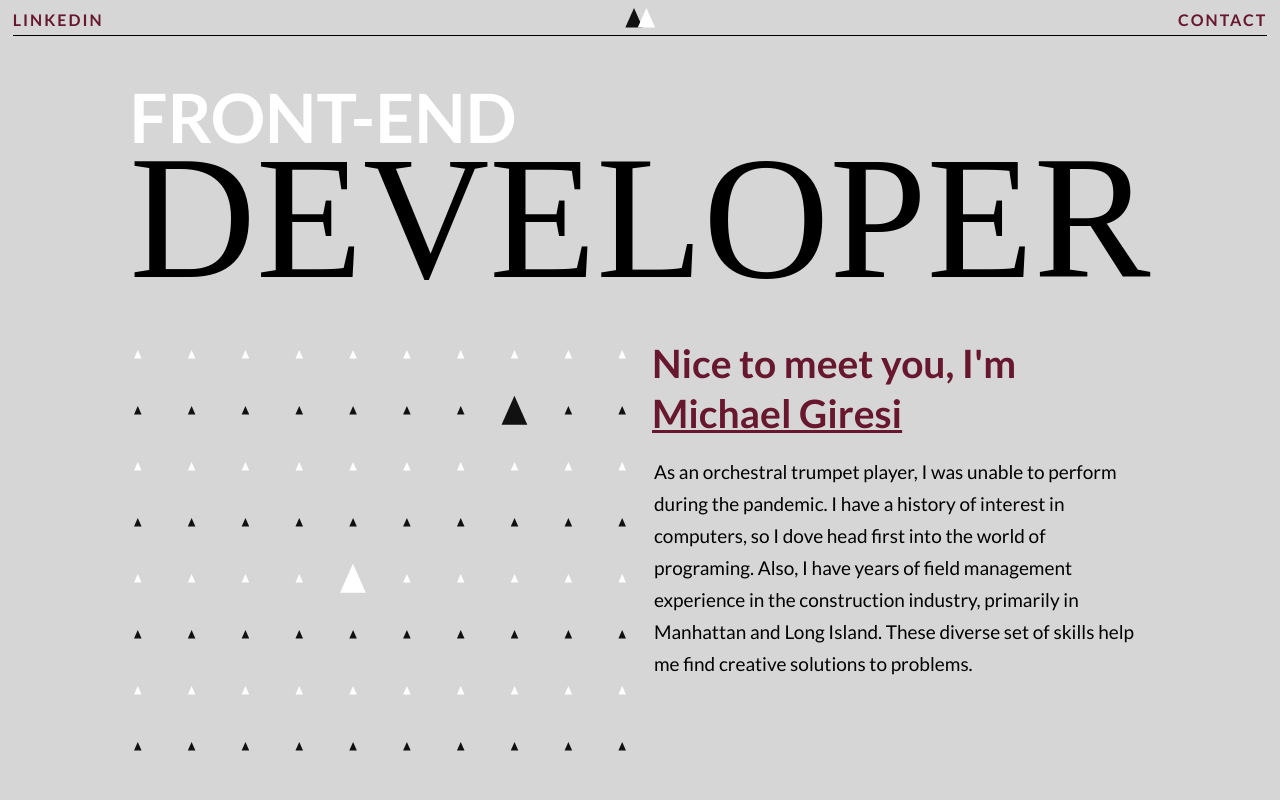
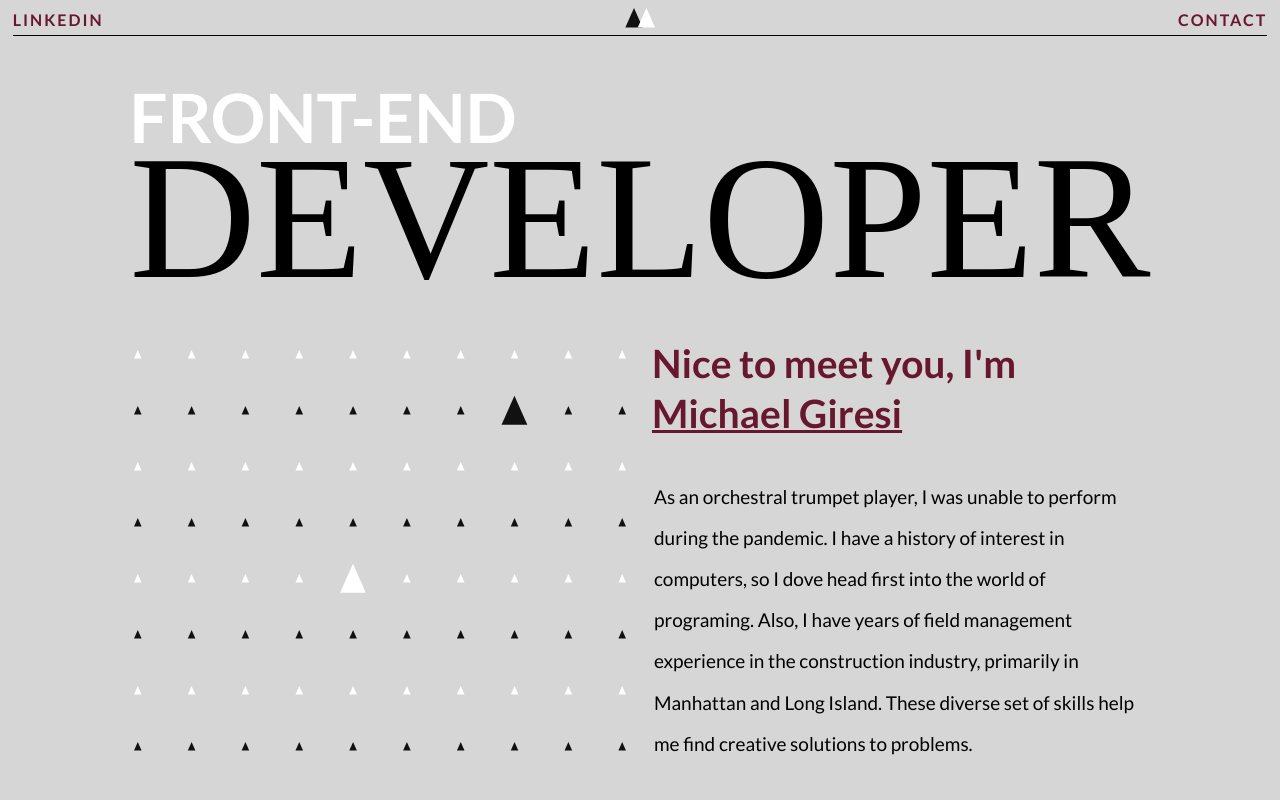
Before and after one commit to MichaelGiresi/Portfolio, a React (Create React App) app: page / in a window 1280 px wide. Shown: the top 800 px of the page. Built offline with nearby package versions, Linux system fonts and the light colour scheme.

Commit message:
1250px hero styles complete

```diff
--- a/src/scss/hero/hero.css
+++ b/src/scss/hero/hero.css
@@ -353,8 +353,8 @@
   .hero_text {
     margin-left: -1px;
     font-size: 19px;
-    line-height: 1.688;
-    margin-top: 1px;
+    line-height: 2.17;
+    margin-top: 49px;
   }
   .hero_text_heading {
     font-size: 39px;
--- a/src/scss/hero/hero.scss
+++ b/src/scss/hero/hero.scss
@@ -419,8 +419,8 @@
     .hero_text {
         margin-left: -1px;
         font-size: 19px;
-        line-height: 1.688;
-        margin-top: 1px;
+        line-height: 2.17;
+        margin-top: 49px;
     }
 
     .hero_text_heading {
```
Also changed, not shown: 1 other file (tests, documents, lock files or other folders).
